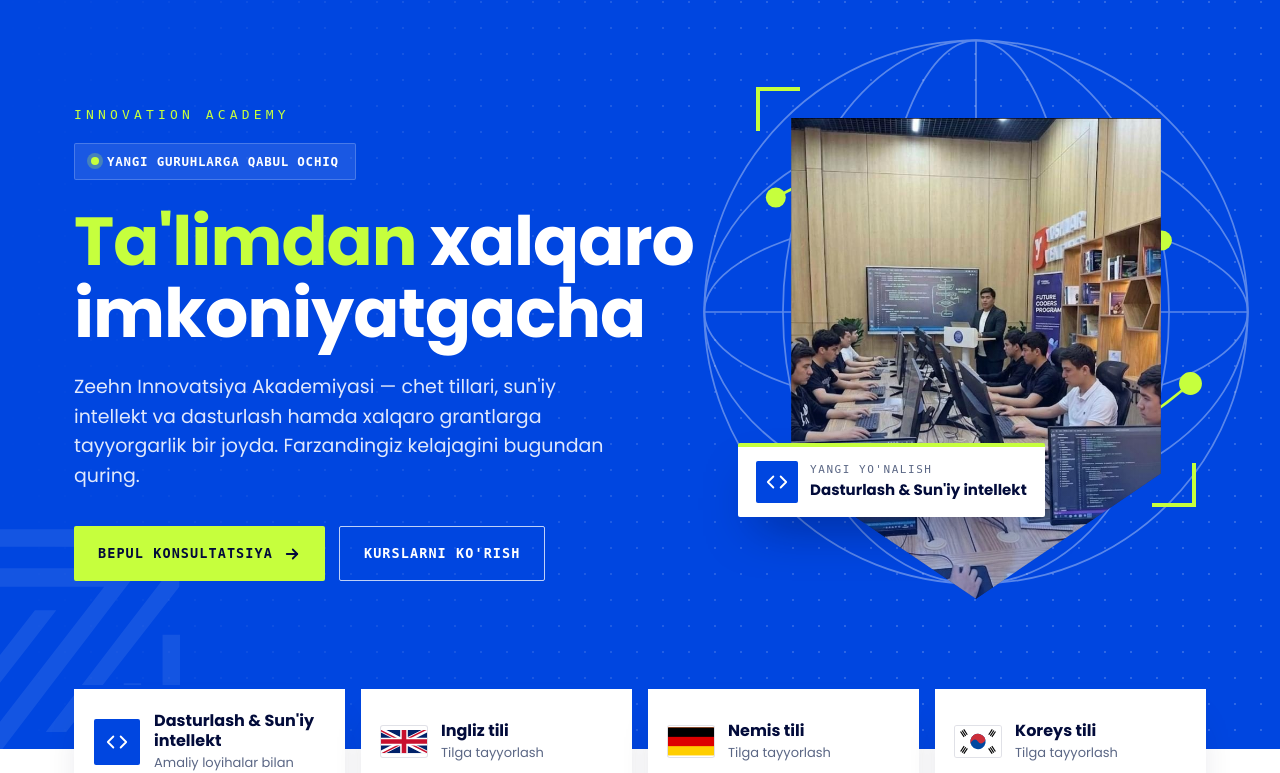
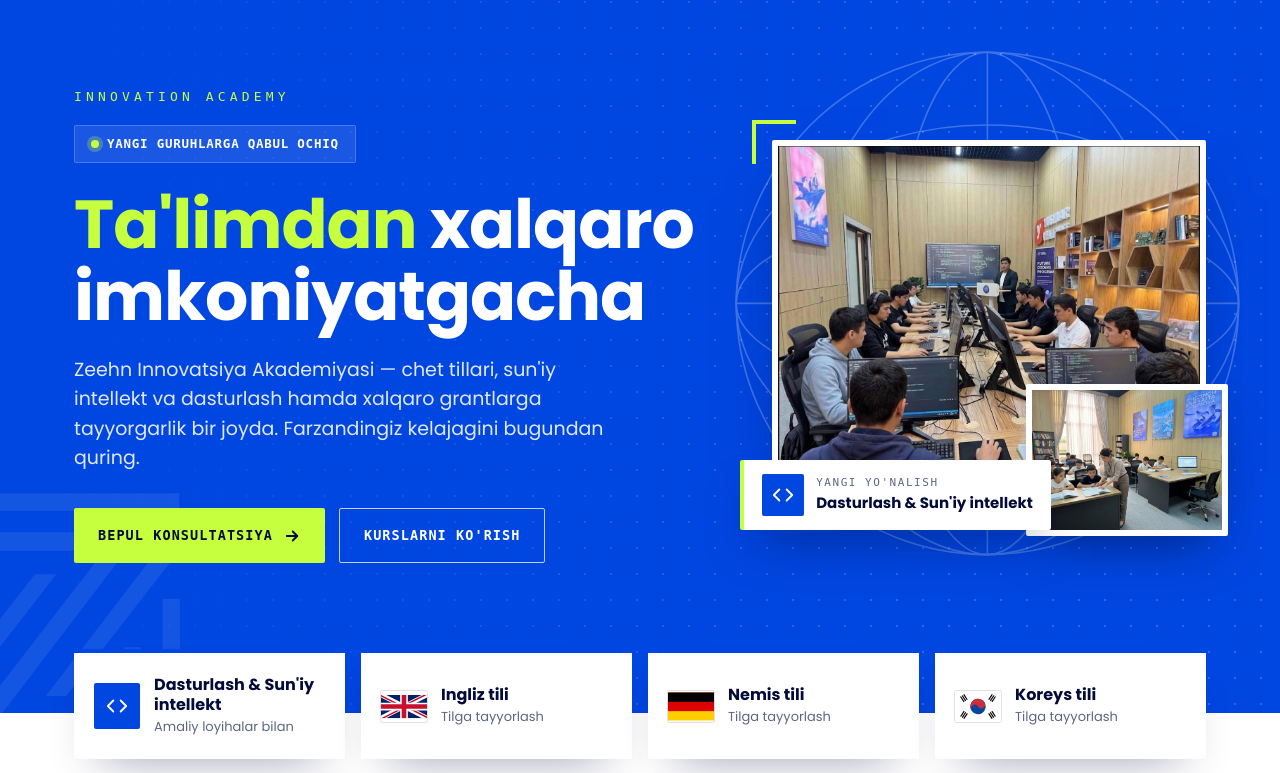
Before and after one commit to Suxrob0066/zeehn-academy, a plain HTML site: page public/index.html in a window 1280 px wide. Shown: the part 63-836 px from the top of the page. Drawn offline with Linux system fonts and the light colour scheme.

Commit message:
Bosh ekran rasmlari: qalqon o'rniga ikki rasmli kompozitsiya
Co-Authored-By: Claude Opus 5.5 <noreply@anthropic.com>
Claude-Session: https://claude.ai/code/session_01BdvNAvs3jA6D2DijpRNR7K

```diff
--- a/public/index.html
+++ b/public/index.html
@@ -506,6 +506,20 @@
     .wc-ic{width:46px;height:46px}
     .wc h3{font-size:17px}
   }
+
+  /* Hero rasm kompozitsiyasi (v2) */
+  .hero-media{width:min(540px,100%);aspect-ratio:auto;justify-self:end;padding:26px 0 70px 26px}
+  .hero-globe{width:115%;left:-5%;top:-18%;opacity:.7}
+  .hm-main{position:relative;margin:0;aspect-ratio:4/3;overflow:hidden;border-radius:2px;box-shadow:0 30px 60px -25px rgba(2,11,58,.6);border:6px solid #fff}
+  .hm-main img,.hm-sub img{width:100%;height:100%;object-fit:cover;display:block}
+  .hm-sub{position:absolute;right:-22px;bottom:0;width:44%;aspect-ratio:4/3;margin:0;overflow:hidden;border:6px solid #fff;border-radius:2px;box-shadow:0 24px 50px -20px rgba(2,11,58,.6)}
+  .hm-sub img{object-position:40% 50%}
+  .hero-media .c-tl{left:6px;top:6px}
+  .hero-media .c-br{right:auto;left:calc(56% - 30px);bottom:36px;border-left:4px solid var(--lime);border-right:0;border-top:0;border-bottom:4px solid var(--lime)}
+  .hero-badge{left:-6px;top:auto;bottom:6px;border-top:0;border-left:4px solid var(--lime)}
+  .hero-media .c-br{display:none}
+  @media (max-width:980px){.hero-media{justify-self:center;padding:20px 0 60px 10px}.hm-sub{right:-6px}}
+  @media (max-width:620px){.hero-media{padding:16px 0 64px 8px}.hero-badge{top:auto;bottom:0;left:0}.hm-sub{width:44%;bottom:40px}}
 </style>
 </head>
 <body>
@@ -572,7 +586,8 @@
     </div>
     <div class="hero-media reveal">
       <svg class="hero-globe" viewBox="0 0 400 400" aria-hidden="true"><g fill="none" stroke="#fff" stroke-width="1.2" opacity=".35"><circle cx="200" cy="200" r="190"/><ellipse cx="200" cy="200" rx="190" ry="70"/><ellipse cx="200" cy="200" rx="190" ry="135"/><ellipse cx="200" cy="200" rx="70" ry="190"/><ellipse cx="200" cy="200" rx="135" ry="190"/><path d="M10 200h380M200 10v380"/></g><g fill="none" stroke="#C6FF3D" stroke-width="2"><path d="M60 120 Q200 40 330 150"/><path d="M90 300 Q220 360 350 250"/></g><g fill="#C6FF3D"><circle cx="60" cy="120" r="7"/><circle cx="330" cy="150" r="7"/><circle cx="90" cy="300" r="6"/><circle cx="350" cy="250" r="8"/></g></svg>
-      <div class="shield"><img src="img/dasturlash-xonasi.jpg" alt="Zeehn Academy dasturlash xonasida dars" width="1199" height="896"></div>
+      <figure class="hm-main"><img src="img/dasturlash-xonasi.jpg" alt="Zeehn Academy dasturlash xonasida dars" width="1199" height="896"></figure>
+      <figure class="hm-sub"><img src="img/sinf-ustoz.jpg" alt="Ustoz o'quvchilar bilan dars jarayonida" width="1195" height="896"></figure>
       <span class="corner c-tl" aria-hidden="true"></span><span class="corner c-br" aria-hidden="true"></span>
       <div class="hero-badge"><span class="hb-ic"><svg viewBox="0 0 24 24" fill="none" stroke="currentColor" stroke-width="2" stroke-linecap="round" stroke-linejoin="round" aria-hidden="true"><path d="m16 18 6-6-6-6"/><path d="m8 6-6 6 6 6"/></svg></span><div><small>Yangi yo'nalish</small><b>Dasturlash &amp; Sun'iy intellekt</b></div></div>
     </div>
```
